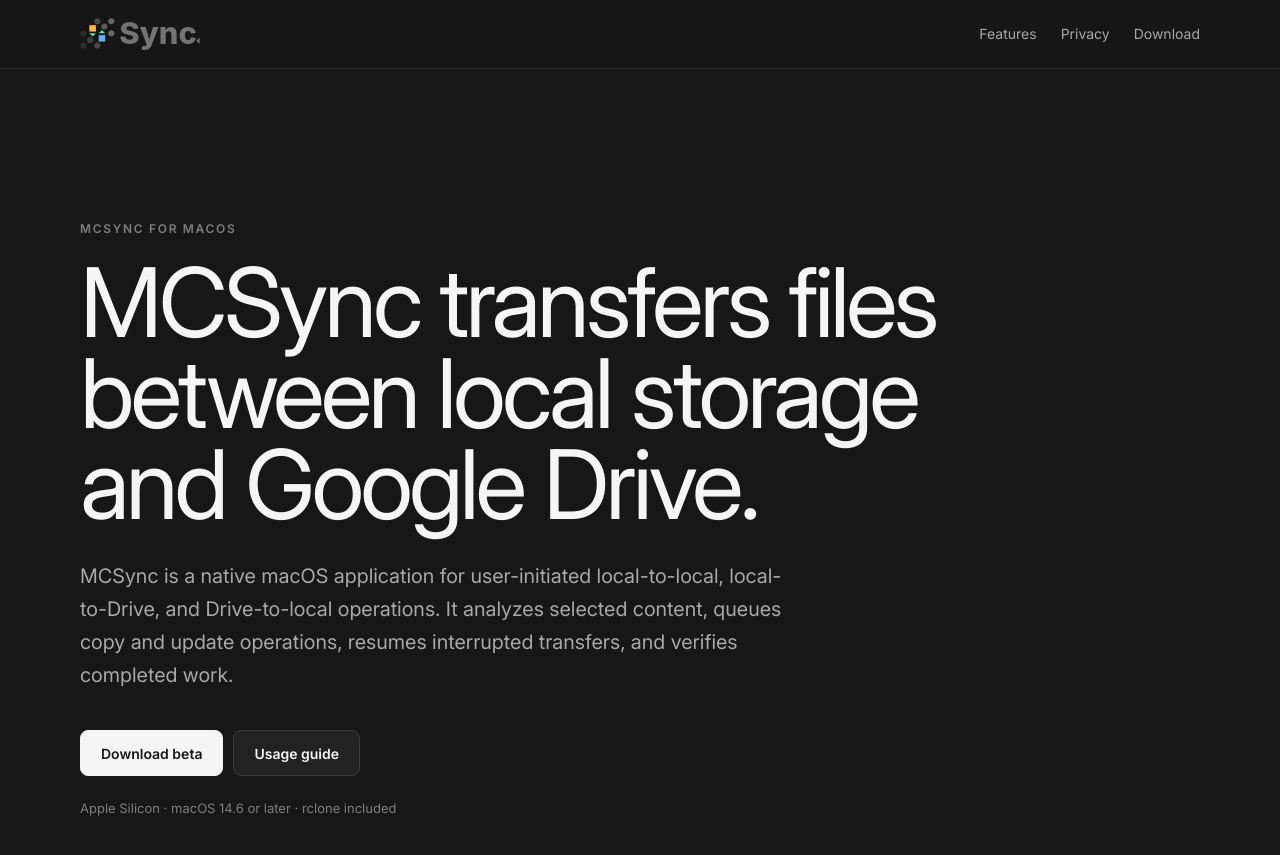
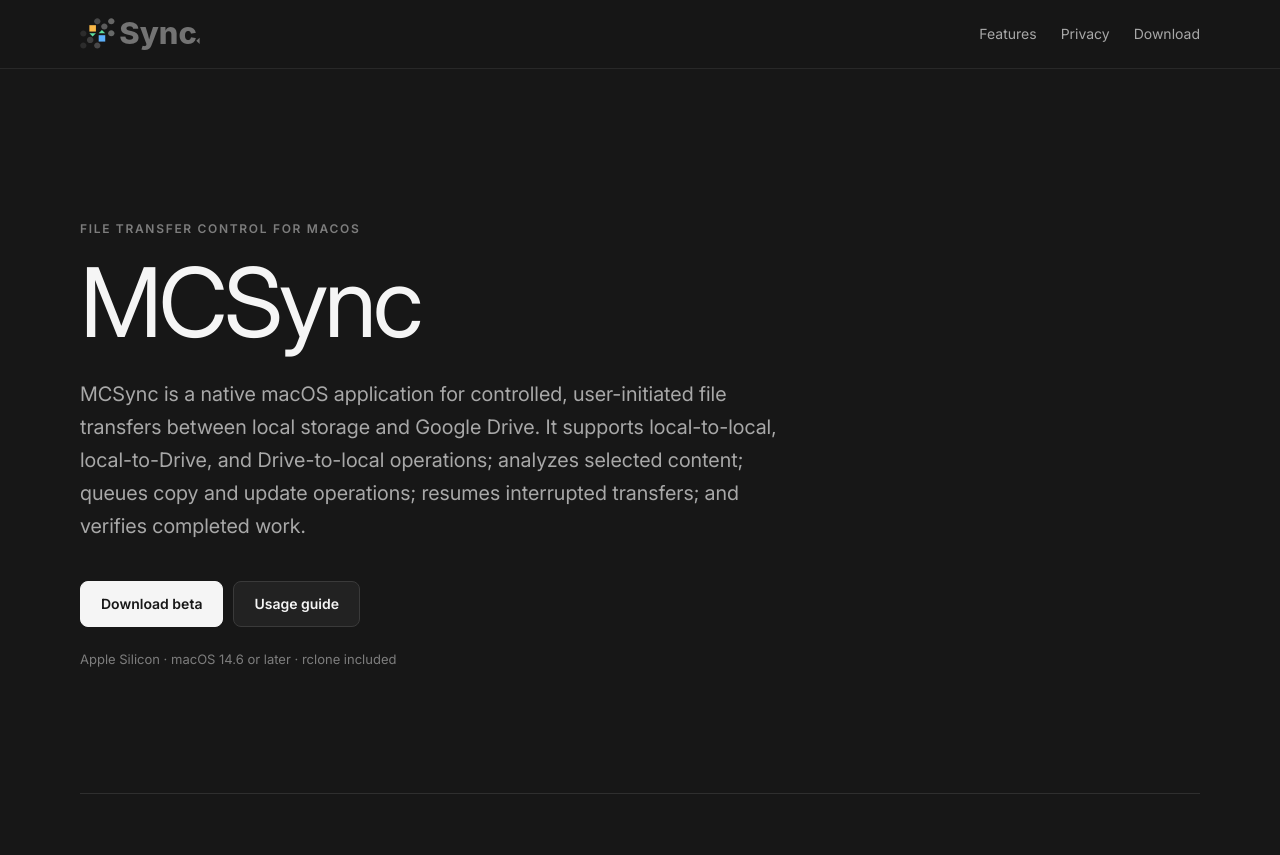
Before and after one commit to ciqueira/MCSync, a Jekyll site: the page built from docs/index.html, in a window 1280 px wide and 900 px high. Shown: the top 855 px of the window. Built offline with Jekyll 4.4.1, drawn with Linux system fonts in a browser that asks for light colours.

Commit message:
feat: refine meta tags and update hero section for clarity and consistency

```diff
--- a/docs/index.html
+++ b/docs/index.html
@@ -43,13 +43,14 @@
 
   <main id="content">
     <section class="hero shell">
-      <p class="eyebrow">MCSync for macOS</p>
-      <h1>MCSync transfers files between local storage and Google Drive.</h1>
+      <p class="eyebrow">File transfer control for macOS</p>
+      <h1>MCSync</h1>
       <p class="hero-copy">
-        MCSync is a native macOS application for user-initiated local-to-local,
-        local-to-Drive, and Drive-to-local operations. It analyzes selected
-        content, queues copy and update operations, resumes interrupted transfers,
-        and verifies completed work.
+        MCSync is a native macOS application for controlled, user-initiated file
+        transfers between local storage and Google Drive. It supports local-to-local,
+        local-to-Drive, and Drive-to-local operations; analyzes selected content;
+        queues copy and update operations; resumes interrupted transfers; and
+        verifies completed work.
       </p>
       <div class="actions">
         <a class="button primary" href="https://github.com/ciqueira/MCSync/releases">Download beta</a>
```
Also changed, not shown: other parts of docs/index.html (+2 -2 lines).
